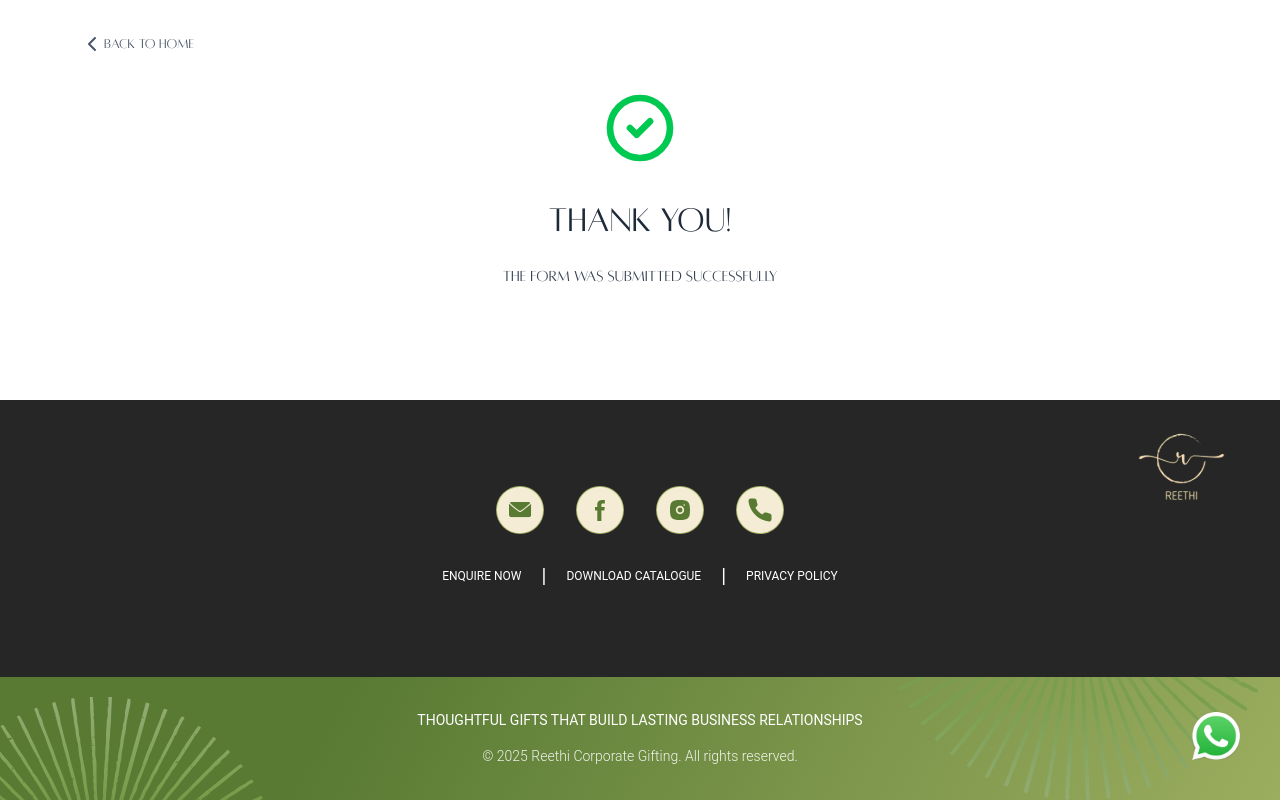
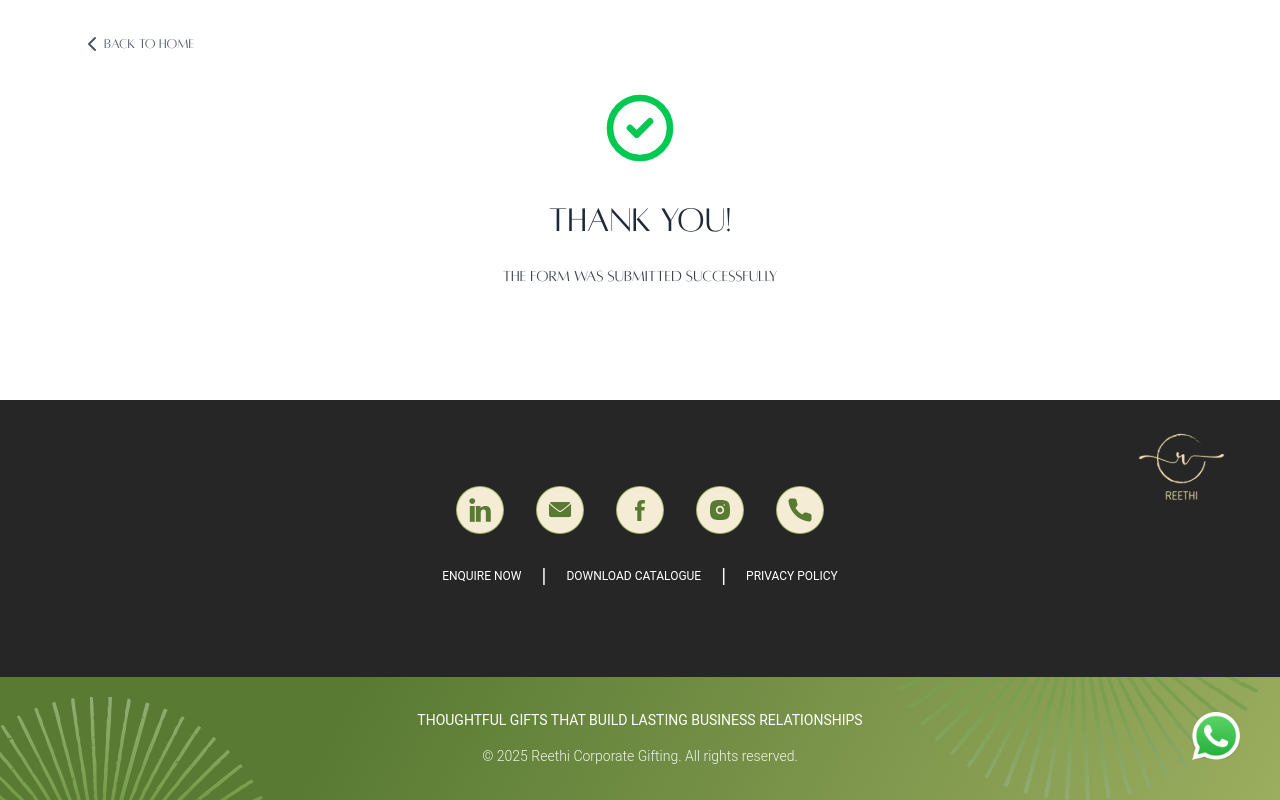
Before and after one commit to gautamScage/Reethi, a React (Vite) app: page /thank-you in a window 1280 px wide. Built offline with nearby package versions, Linux system fonts and the light colour scheme.

Commit message:
Added LinkedIn icon

```diff
--- a/src/components/layout/Navigation.tsx
+++ b/src/components/layout/Navigation.tsx
@@ -22,9 +22,10 @@ export const Navigation: React.FC = () => {
 
           {/* Phone Number - Desktop version */}
           <a
-            href="tel:+919958100762"
+            href="https://wa.me/9958100762?text=Hi%20Reethi%20Gifts%20team!%20I%27m%20interested%20in%20your%20corporate%20gifting%20solutions.%20Please%20share%20your%20catalog%20or%20help%20me%20with%20a%20custom%20gifting%20plan%20for%20my%20company.%20Thanks!"
+            target="_blank"
             className="flex items-center gap-2 text-white no-underline transition-all duration-300 ease-in-out hover:opacity-80 hover:-translate-y-0.5 cursor-pointer group"
-            title="Call us at +91 9958100762"
+            title="Chat with us on WhatsApp"
           >
             <img
               src="/images/Phone logo.svg"
--- a/src/components/sections/Footer.tsx
+++ b/src/components/sections/Footer.tsx
@@ -24,6 +24,18 @@ const Footer: React.FC = () => {
         <div className="flex flex-col items-center gap-4 md:gap-7">
           {/* Social Media Icons */}
           <div className="flex gap-4 md:gap-8">
+            <div
+            className="w-8 md:w-12 h-8 md:h-12  bg-[#A4B465] rounded-full flex justify-center items-center cursor-pointer"
+            onClick={()=>window.open("https://www.linkedin.com/in/reethi-gifts-08a406405/")}>
+              <img src="/images/linkedin-icon.svg"
+              alt="LinkedIn"
+              style={{
+                  width: "46px",
+                  height: "46px",
+                }}
+              />
+
+            </div>
             <div
               className="w-8 md:w-12 h-8 md:h-12 bg-[#A4B465] rounded-full flex justify-center items-center cursor-pointer"
               onClick={() => window.open("mailto:info@reethigifts.com")}
```
Also changed, not shown: public/images/linkedin-icon.svg (added), 1 other file (tests, documents, lock files or other folders).
